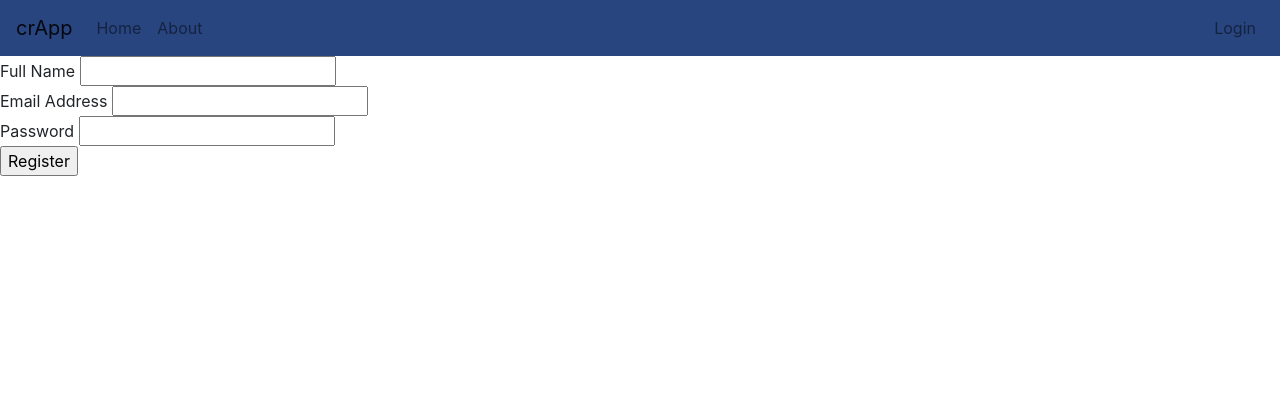
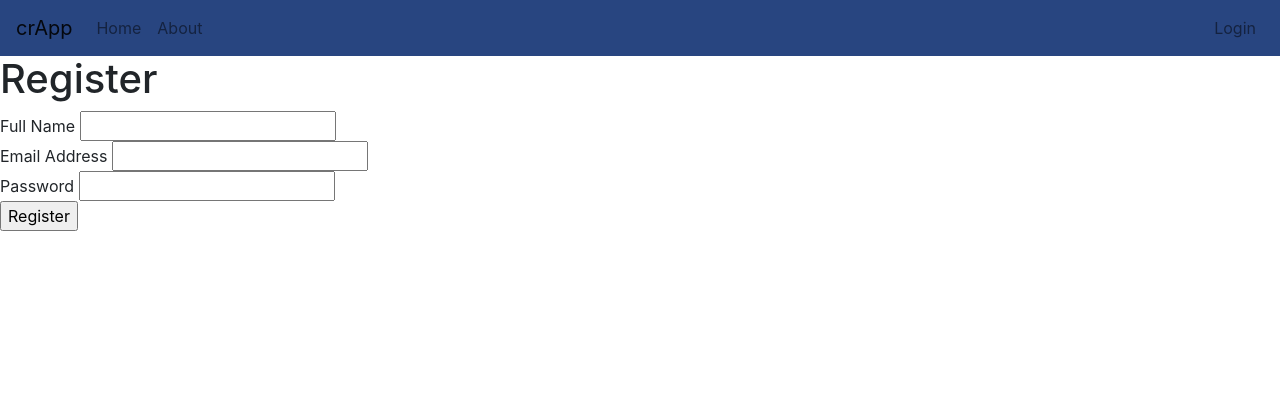
Before and after one commit to ambergers/crapp, a Flask app: page /register in a window 1280 px wide. Shown: the top 420 px of the page. Run offline with Flask 2, Linux system fonts and the light colour scheme; some libraries are stand-ins or nearby versions.

Commit message:
Made search near me button a fixed footer, updated map sizing, added padding for navbar

```diff
--- a/static/map.js
+++ b/static/map.js
@@ -421,8 +421,6 @@ function changeMarkerPos(latitude, longitude) {
 function addInfoWindowToMarker(marker, map) {
   const content = `<h1>${marker.title}</h1>
       <p>
-        <b>Lat:</b> ${marker.position.lat()}</br>
-        <b>Lng:</b> ${marker.position.lng()}</br></br>
         <button type="button" id="checkin" onclick="checkIn()">Check In</button>
       </p>
       `;
--- a/templates/base.html
+++ b/templates/base.html
@@ -8,18 +8,24 @@
     <link rel="stylesheet" href="https://use.fontawesome.com/releases/v5.8.2/css/all.css" integrity="sha384-oS3vJWv+0UjzBfQzYUhtDYW+Pj2yciDJxpsK1OYPAYjqT085Qq/1cq5FLXAZQ7Ay" crossorigin="anonymous">
     <!-- Load jquery -->
     <script src="https://ajax.googleapis.com/ajax/libs/jquery/3.4.0/jquery.min.js"></script>
+    <!-- Add padding for navbar and adjusts for small screens -->
+    <style>
+      body { padding-top: 55px;
+      }
+      @media (max-width: 576px) {
+        body {
+          padding-top: 105px;
+        }
+      }
+    </style>
     <title>crApp</title>
     {% endblock %}
   </head>
 
   <body>
-    <nav class="navbar navbar-expand-md navbar-light fixed-top" style="background-color: #284580;">
+    <nav class="navbar navbar-expand-sm navbar-light fixed-top" style="background-color: #284580;">
       <a class="navbar-brand" href="#">crApp</a>
-      <button class="navbar-toggler" type="button" data-toggle="collapse" data-target="#navbarCollapseContent" aria-controls="navbarCollapseContent" aria-expanded="false" aria-label="Toggle navigation">
-        <span class="navbar-toggler-icon"></span>
-      </button>
 
-      <div class="collapse navbar-collapse" id="navbarCollapseContent">
         <ul class="navbar-nav mr-auto">
           <li class="nav-item">
             <a class="nav-link" href="/">Home</a>
```
Also changed, not shown: templates/homepage.html (+15 -5 lines).
